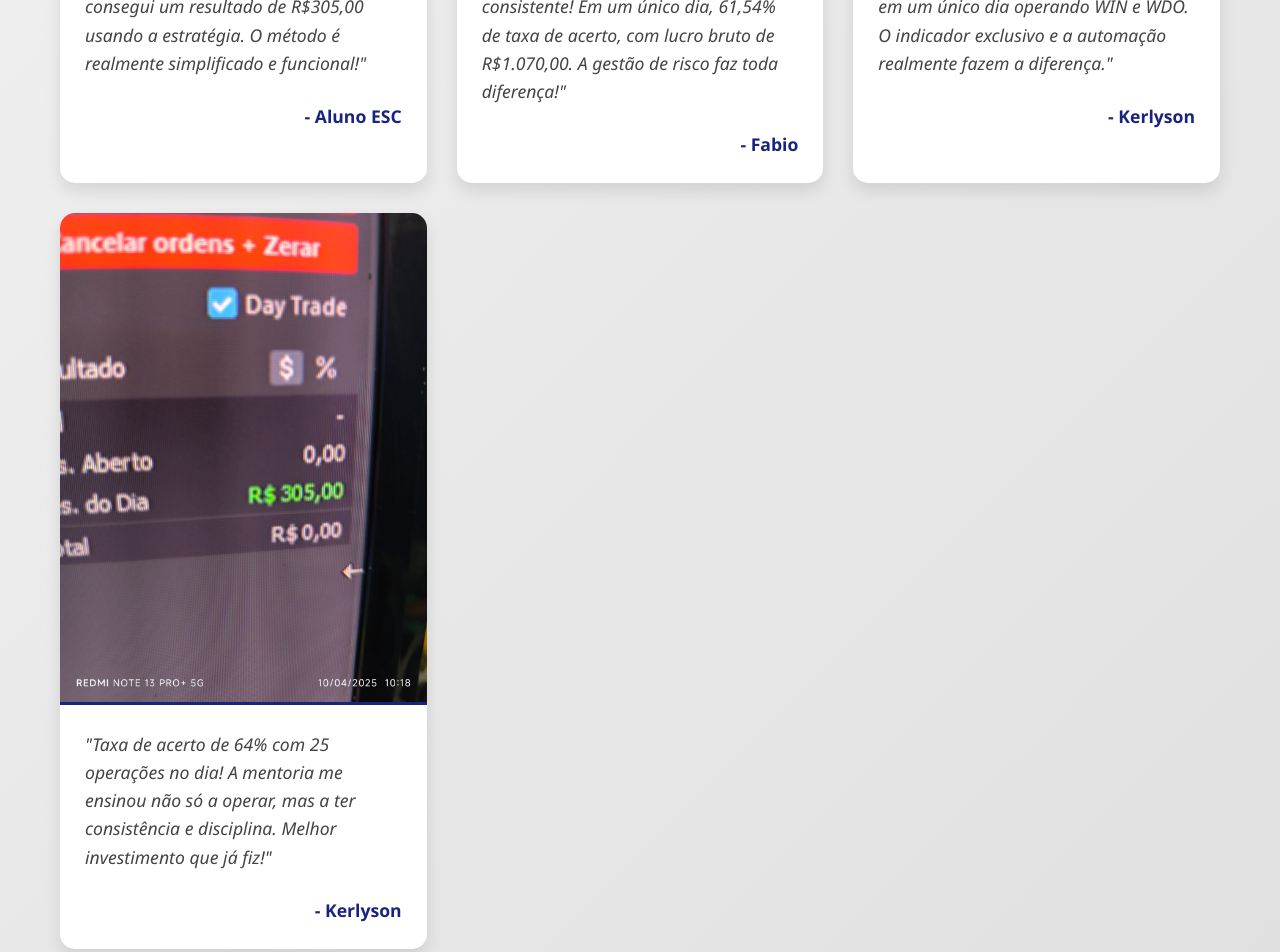
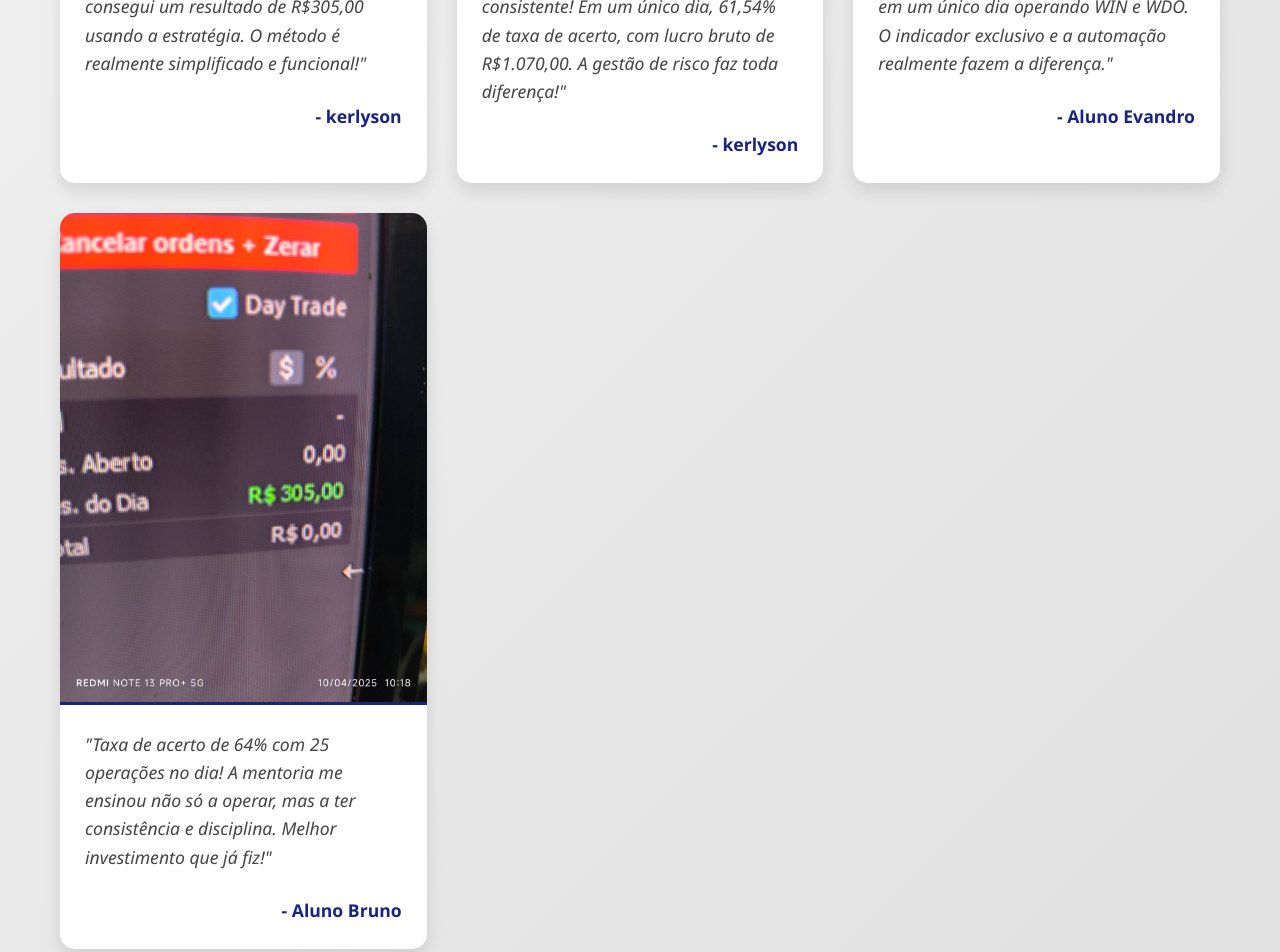
Before and after one commit to kerlysonTrader/ESC-mentoria, a plain HTML site: page index.html in a window 1280 px wide. Shown: the part 3100-4052 px from the top of the page. Drawn offline with Linux system fonts and the light colour scheme.

Commit message:
Update index.html

```diff
--- a/index.html
+++ b/index.html
@@ -101,22 +101,22 @@
                 <div class="proof-item">
                     <img src="./resultado1.jpg.jpeg" alt="Resultado Day Trade - R$305,00 de lucro" loading="lazy">
                     <p class="proof-text">"Comecei do zero e já no primeiro dia consegui um resultado de R$305,00 usando a estratégia. O método é realmente simplificado e funcional!"</p>
-                    <p class="proof-author">- Aluno ESC</p>
+                    <p class="proof-author">- kerlyson</p>
                 </div>
                 <div class="proof-item">
                     <img src="./resultado2.jpg.jpeg" alt="Gráfico de resultado com R$749,00 de lucro" loading="lazy">
                     <p class="proof-text">"Incrível como a estratégia é consistente! Em um único dia, 61,54% de taxa de acerto, com lucro bruto de R$1.070,00. A gestão de risco faz toda diferença!"</p>
-                    <p class="proof-author">- Fabio</p>
+                    <p class="proof-author">- kerlyson</p>
                 </div>
                 <div class="proof-item">
                     <img src="./resultado3.jpg.jpeg" alt="Resultado de R$1.693,00 em um dia" loading="lazy">
                     <p class="proof-text">"Resultado impressionante! R$1.693,00 em um único dia operando WIN e WDO. O indicador exclusivo e a automação realmente fazem a diferença."</p>
-                    <p class="proof-author">- Kerlyson</p>
+                    <p class="proof-author">- Aluno Evandro </p>
                 </div>
                 <div class="proof-item">
                     <img src="./resultado4.jpg.jpeg" alt="Resumo diário com 64% de acerto" loading="lazy">
                     <p class="proof-text">"Taxa de acerto de 64% com 25 operações no dia! A mentoria me ensinou não só a operar, mas a ter consistência e disciplina. Melhor investimento que já fiz!"</p>
-                    <p class="proof-author">- Kerlyson</p>
+                    <p class="proof-author">- Aluno Bruno</p>
                 </div>
             </div>
         </div>
```
